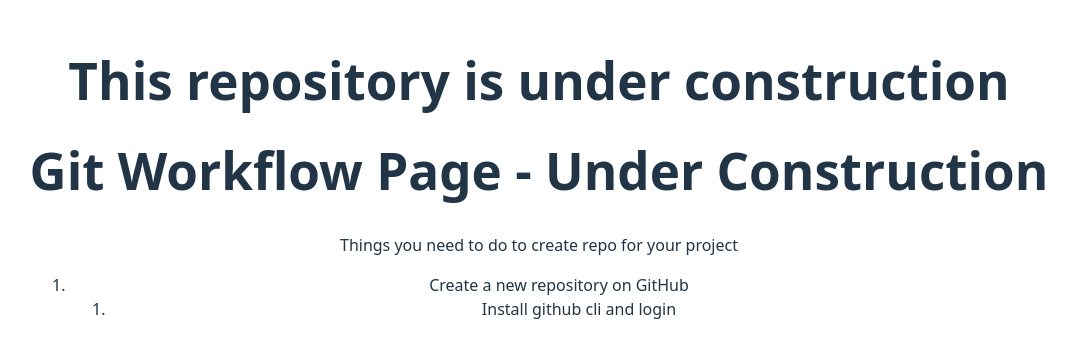
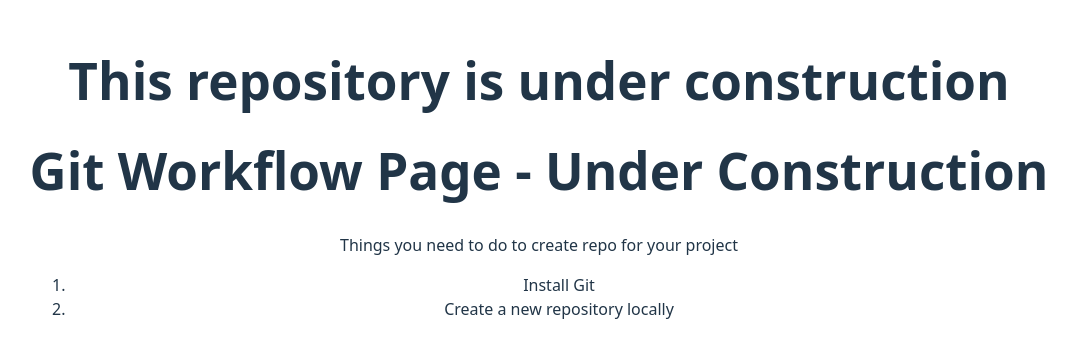
Before and after one commit to gyanasluitel/full-stack-course, a React (Vite) app: page / in a window 1280 px wide. Shown: the part 223-580 px from the top of the page, without its empty margins (101-1177 px from the left). Built offline with nearby package versions, Linux system fonts and the light colour scheme.

Commit message:
Add deployment

```diff
--- a/package.json
+++ b/package.json
@@ -2,12 +2,15 @@
   "name": "full-stack-course",
   "private": true,
   "version": "0.0.0",
+  "homepage": "https://gyanasluitel.github.io/full-stack-course",
   "type": "module",
   "scripts": {
     "dev": "vite",
     "build": "tsc -b && vite build",
     "lint": "eslint .",
-    "preview": "vite preview"
+    "preview": "vite preview",
+    "predeploy": "npm run build",
+    "deploy": "gh-pages -d dist"
   },
   "dependencies": {
     "react": "^19.2.0",
@@ -22,6 +25,7 @@
     "eslint": "^9.39.1",
     "eslint-plugin-react-hooks": "^7.0.1",
     "eslint-plugin-react-refresh": "^0.4.24",
+    "gh-pages": "^6.3.0",
     "globals": "^16.5.0",
     "typescript": "~5.9.3",
     "typescript-eslint": "^8.46.4",
--- a/src/pages/GitWorkflow.tsx
+++ b/src/pages/GitWorkflow.tsx
@@ -4,10 +4,8 @@
             <h1>Git Workflow Page - Under Construction</h1>
             <p>Things you need to do to create repo for your project</p>
             <ol>
-                <li>Create a new repository on GitHub</li>
-                <ol>
-                    <li>Install github cli and login</li>
-                </ol>
+                <li>Install Git</li>
+                <li>Create a new repository locally</li>
             </ol>
         </>
     )
```
Also changed, not shown: 1 other file (tests, documents, lock files or other folders).
